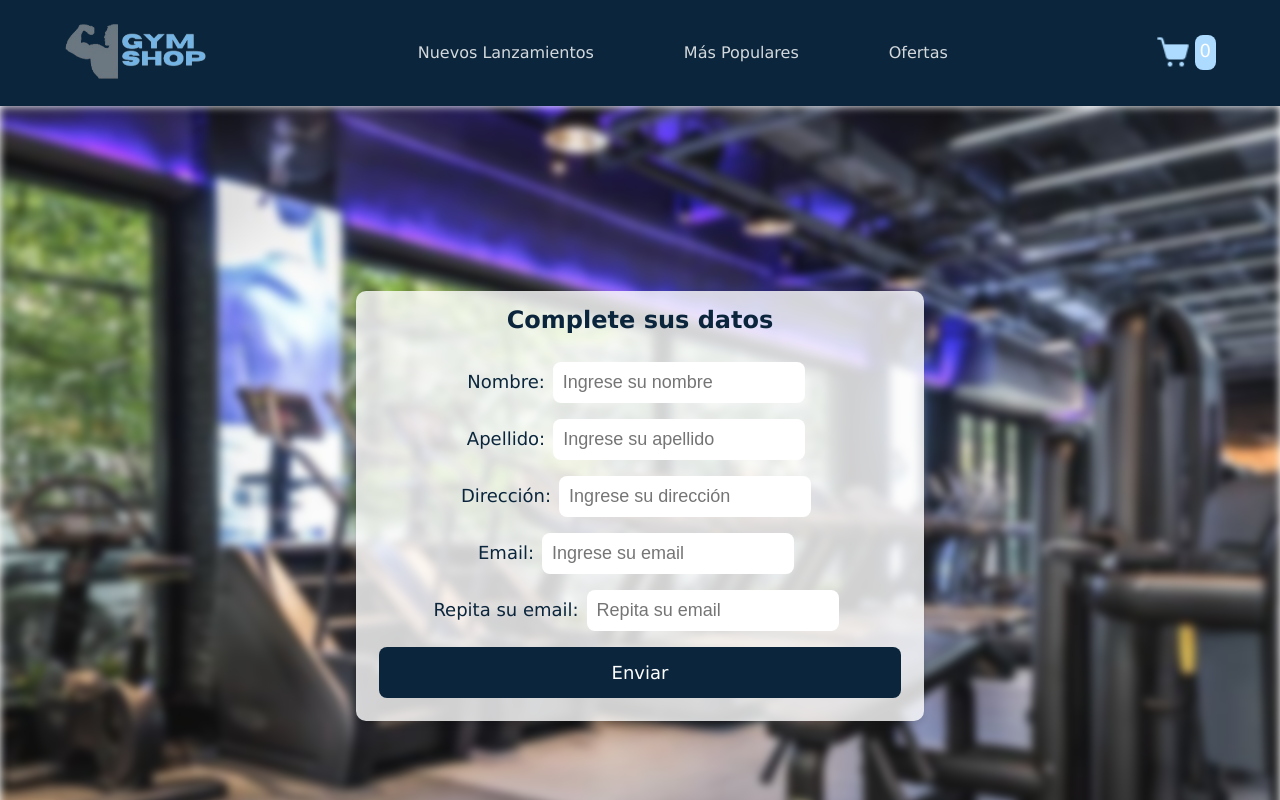
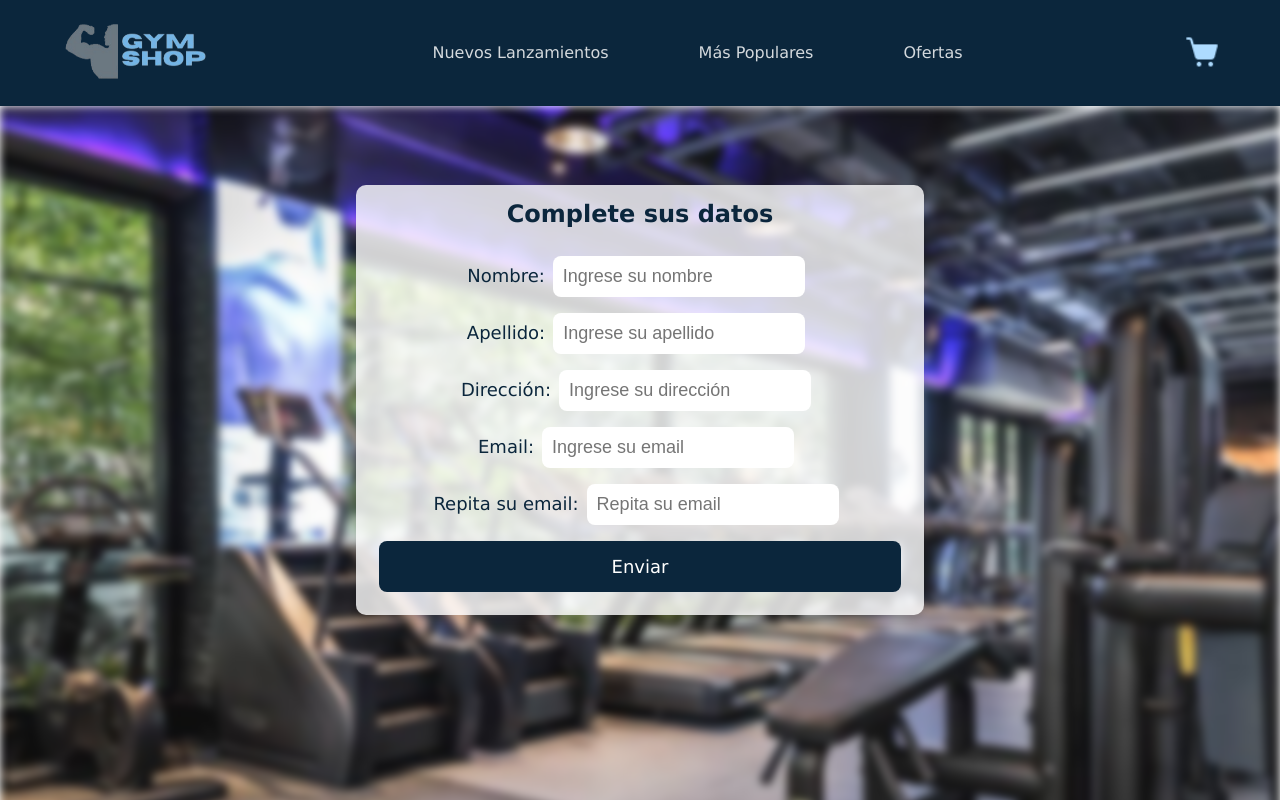
Before and after one commit to Lautaro-Zarate/Gym-shop-Zarate, a React (Vite) app: page /checkout in a window 1280 px wide. Shown: the top 800 px of the page. Built offline with nearby package versions, Linux system fonts and the light colour scheme.

Commit message:
Correcciones de errores en checkout

```diff
--- a/src/App.css
+++ b/src/App.css
@@ -484,18 +484,15 @@ button:hover{
 }
 .bg-form{
     position: relative;
+    background-image: url(/public/bg-form.jpg);
     width: 100%;
     height: 100vh;
     overflow: hidden;
     z-index: -1;
-}
-.bg-form img{
-    position: absolute;
-    z-index: 1;
-    width: 100%;
-    height: 100%;
-    object-fit: cover;
     filter: blur(4px);
+    background-size: cover;
+    background-position: center;
+    background-repeat: no-repeat;
 }
 .form-container{
     position: absolute;
@@ -516,6 +513,7 @@ form{
     position: absolute;
     background: rgba(255, 255, 255, 0.8);
     border-radius: 10px;
+    z-index: 3;
     padding: 20px;
     box-shadow: 0 4px 6px rgba(0, 0, 0, 0.1);
     max-width: 400px;
--- a/src/components/CartShop.jsx
+++ b/src/components/CartShop.jsx
@@ -5,7 +5,9 @@ const CartShop = () => {
     return(
         <div className="cart-container">
             <img className="cart-shop" src="/cart-shop.png" alt="Cart-shop"/>
-            <p className="cart-number">{cartQuantity()}</p>
+            {cartQuantity() ? <p className="cart-number">{cartQuantity()}</p>
+            : <></>}
+
         </div>
     )
 }
--- a/src/components/CheckOut.jsx
+++ b/src/components/CheckOut.jsx
@@ -33,7 +33,7 @@ const CheckOut = () => {
     return(
         <div>
             <div className="bg-form">
-                <img src="/bg-form.jpg" alt="Background gym" />
+            </div>
                 {orderId !== ""
                 ?<div className="container-id">
                     <h2>Este es tu id de compra : {orderId}</h2>
@@ -70,7 +70,6 @@ const CheckOut = () => {
                     </form>
                 </div>}
             </div>
-        </div>
     )
 }
 export default CheckOut;
```
